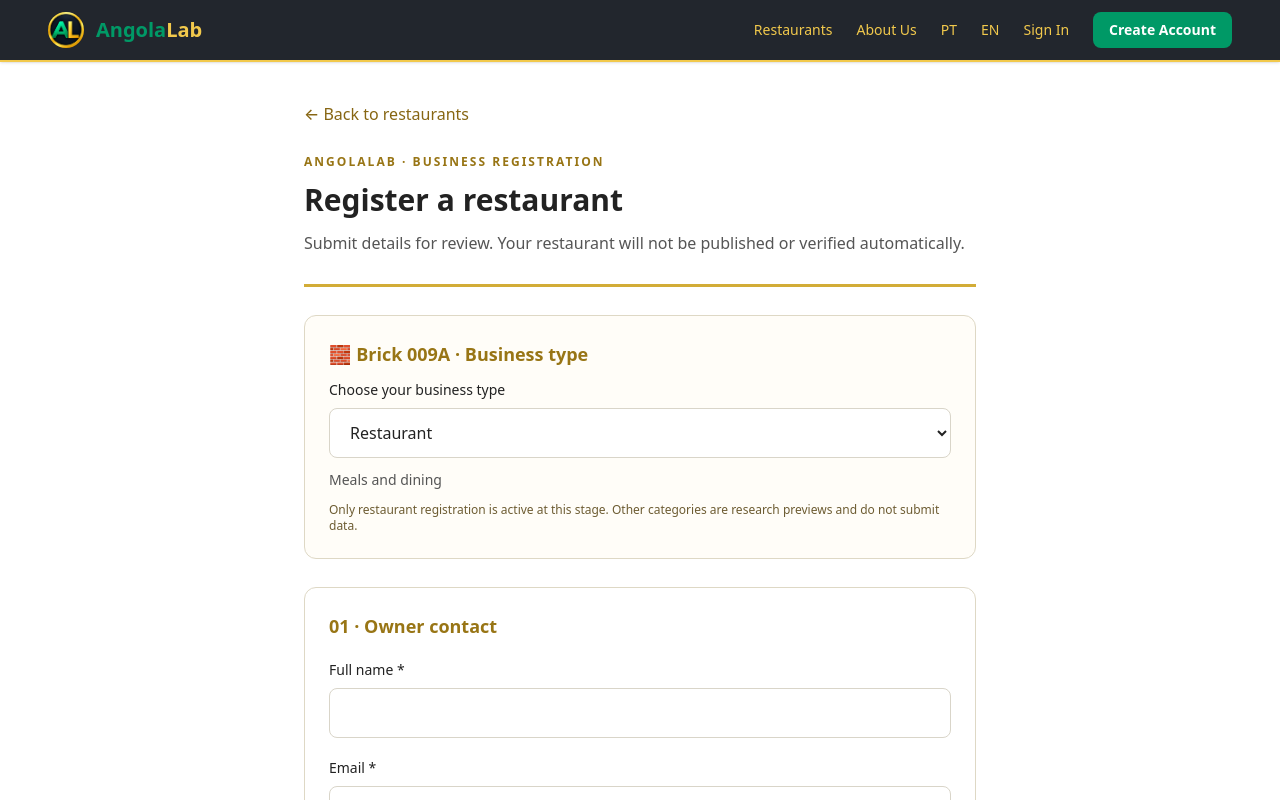
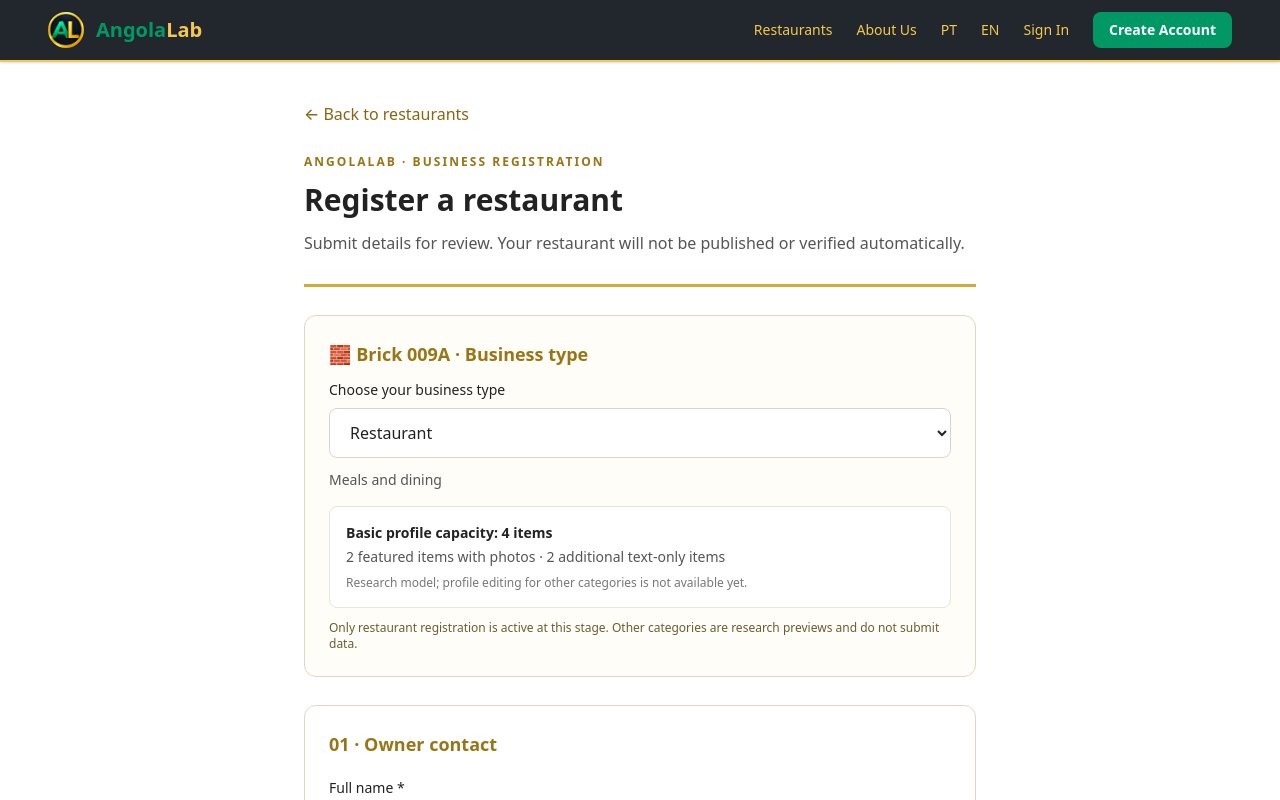
Before and after one commit to oswaldodeal/angolalab-restaurants, a Next.js app: page /en/restaurants/submit in a window 1280 px wide. Shown: the top 800 px of the page. Built offline with nearby package versions, Linux system fonts and the light colour scheme.

Commit message:
feat(brick-009A): show per-category Basic capacity in registration research preview

```diff
--- a/components/RestaurantRegistration.tsx
+++ b/components/RestaurantRegistration.tsx
@@ -3,7 +3,7 @@
 import { FormEvent, useState } from 'react';
 import Link from 'next/link';
 import { CITIES, COUNTRIES, CUISINES } from '@/lib/store';
-import { BUSINESS_TYPES, type BusinessType } from '@/lib/business-types';
+import { BUSINESS_TYPES, BASIC_PROFILE_LIMITS, basicProfileItemCount, type BusinessType } from '@/lib/business-types';
 
 type Language = 'pt' | 'en';
 type Fields = {
@@ -91,6 +91,16 @@ export default function RestaurantRegistration({ language }: { language: Languag
             <p className="mt-3 text-sm text-[#555]">
               {BUSINESS_TYPES.find((type) => type.id === businessType)?.[pt ? 'focusPt' : 'focusEn']}
             </p>
+            <div className="mt-4 rounded-lg border border-[#e9e5db] bg-white p-4 text-sm">
+              <p className="font-semibold">{pt ? 'Capacidade do perfil Básico' : 'Basic profile capacity'}: {basicProfileItemCount(businessType)} {pt ? 'itens' : 'items'}</p>
+              <p className="mt-1 text-[#555]">
+                {BASIC_PROFILE_LIMITS[businessType].featured} {pt ? 'itens em destaque com fotografia' : 'featured items with photos'}
+                {BASIC_PROFILE_LIMITS[businessType].textOnly > 0 && (
+                  <> · {BASIC_PROFILE_LIMITS[businessType].textOnly} {pt ? 'itens adicionais sem fotografia' : 'additional text-only items'}</>
+                )}
+              </p>
+              <p className="mt-2 text-xs text-[#777]">{pt ? 'Modelo de investigação; a edição de perfis para outras categorias ainda não está disponível.' : 'Research model; profile editing for other categories is not available yet.'}</p>
+            </div>
             <p className="mt-3 text-xs text-[#6d5c32]">
               {pt ? 'Nesta fase, apenas o registo de restaurantes está ativo. As outras categorias são exemplos de investigação, sem envio de dados.' : 'Only restaurant registration is active at this stage. Other categories are research previews and do not submit data.'}
             </p>
```
